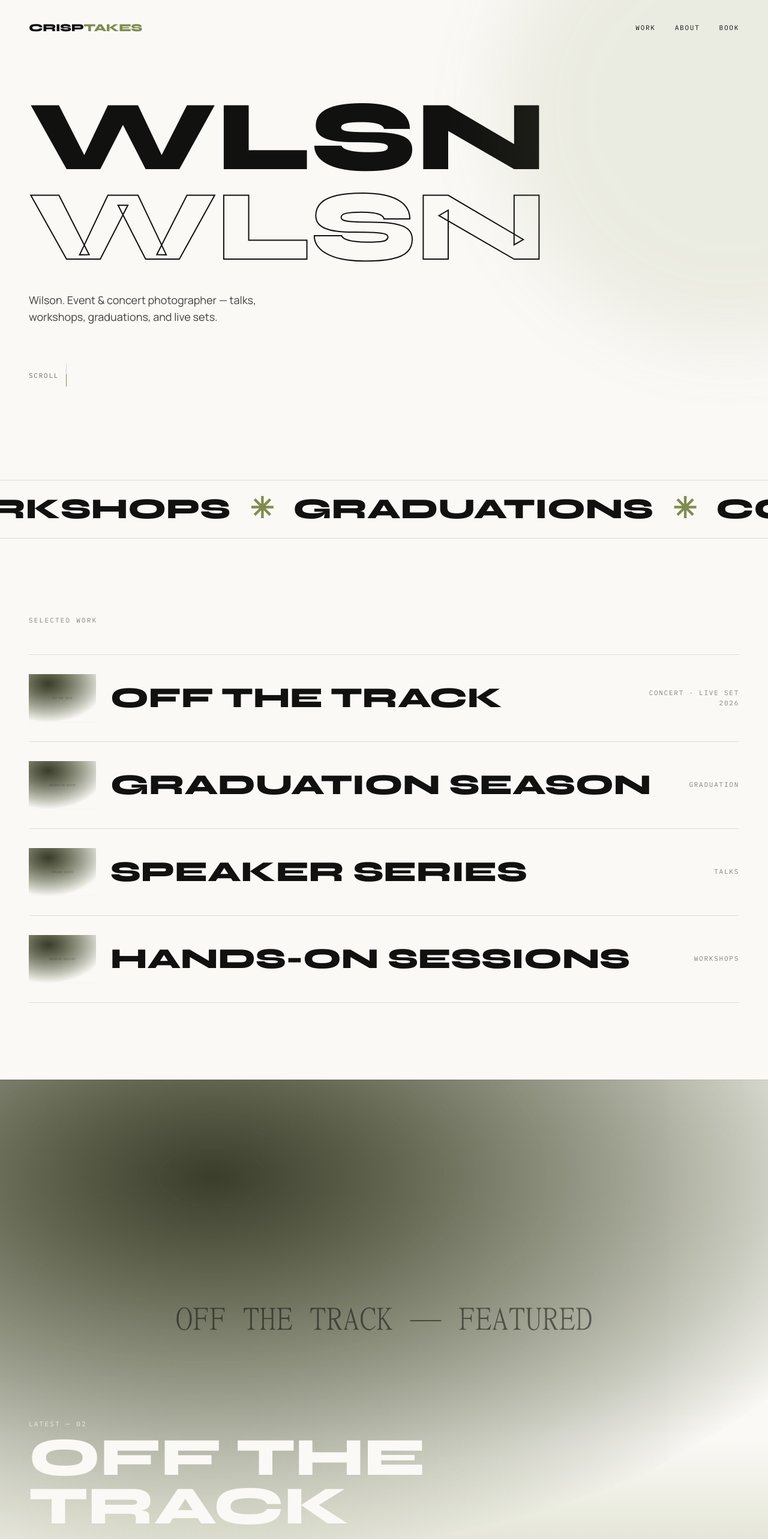
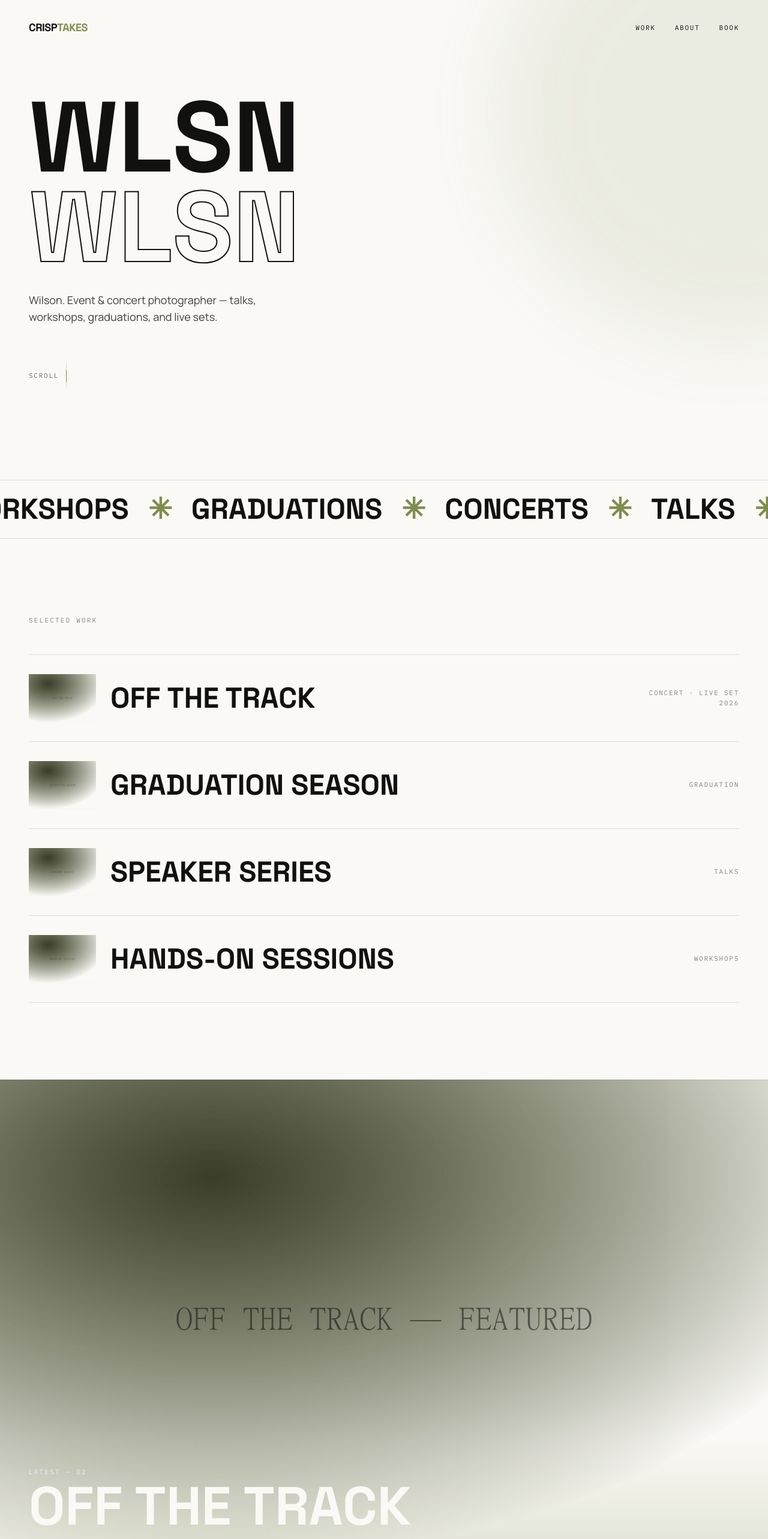
Before and after one commit to WilsonChieu/wlsn-portfolio, a Next.js app: page / in a window 1280 px wide. Shown: the top 2566 px of the page at 60% size. Built offline with nearby package versions, Linux system fonts and the light colour scheme.

Commit message:
Swap display font from Syne to Space Grotesk site-wide

```diff
--- a/app/layout.tsx
+++ b/app/layout.tsx
@@ -1,12 +1,12 @@
 import type { Metadata } from "next";
-import { Syne, Manrope, IBM_Plex_Mono } from "next/font/google";
+import { Space_Grotesk, Manrope, IBM_Plex_Mono } from "next/font/google";
 import SmoothScrollProvider from "@/components/SmoothScrollProvider";
 import "./globals.css";
 
-const syne = Syne({
+const spaceGrotesk = Space_Grotesk({
   subsets: ["latin"],
-  weight: ["700", "800"],
-  variable: "--font-syne",
+  weight: ["500", "700"],
+  variable: "--font-display",
   display: "swap",
 });
 
@@ -32,7 +32,7 @@ export const metadata: Metadata = {
 
 export default function RootLayout({ children }: { children: React.ReactNode }) {
   return (
-    <html lang="en" className={`${syne.variable} ${manrope.variable} ${plexMono.variable}`}>
+    <html lang="en" className={`${spaceGrotesk.variable} ${manrope.variable} ${plexMono.variable}`}>
       <body className="font-body bg-paper text-ink antialiased">
         <SmoothScrollProvider>{children}</SmoothScrollProvider>
       </body>
--- a/components/About.tsx
+++ b/components/About.tsx
@@ -9,7 +9,7 @@ export default function About() {
   return (
     <section id="about" className="grid gap-12 px-6 py-24 md:grid-cols-2 md:gap-16 md:px-12 md:py-32">
       <motion.h2
-        className="font-display text-4xl font-extrabold uppercase leading-[0.95] md:text-6xl"
+        className="font-display text-4xl font-bold uppercase leading-[0.95] md:text-6xl"
         variants={fadeUp}
         initial="hidden"
         whileInView="visible"
--- a/components/Contact.tsx
+++ b/components/Contact.tsx
@@ -15,7 +15,7 @@ export default function Contact() {
       />
 
       <motion.h2
-        className="font-display text-[13vw] font-extrabold uppercase leading-[0.9] md:text-[7vw]"
+        className="font-display text-[13vw] font-bold uppercase leading-[0.9] md:text-[7vw]"
         variants={fadeUp}
         initial="hidden"
         whileInView="visible"
--- a/components/Featured.tsx
+++ b/components/Featured.tsx
@@ -29,7 +29,7 @@ export default function Featured() {
         <span className="font-mono text-[11px] uppercase tracking-[0.2em] text-paper/80">
           Latest — 02
         </span>
-        <h2 className="font-display text-[12vw] font-extrabold uppercase leading-[0.9] text-paper md:text-[7vw]">
+        <h2 className="font-display text-[12vw] font-bold uppercase leading-[0.9] text-paper md:text-[7vw]">
           Off The Track
         </h2>
       </div>
--- a/components/Hero.tsx
+++ b/components/Hero.tsx
@@ -17,7 +17,7 @@ export default function Hero() {
         aria-hidden
       />
 
-      <h1 className="font-display font-extrabold uppercase leading-[0.9] text-[clamp(58px,13vw,190px)]">
+      <h1 className="font-display font-bold uppercase leading-[0.9] text-[clamp(58px,13vw,190px)]">
         <span className="block overflow-hidden">
           <motion.span
             className="block"
--- a/components/Loader.tsx
+++ b/components/Loader.tsx
@@ -62,7 +62,7 @@ export default function Loader() {
         >
           <div className="overflow-hidden">
             <motion.h1
-              className="font-display text-[12vw] font-extrabold uppercase leading-[0.9] text-paper md:text-[8vw]"
+              className="font-display text-[12vw] font-bold uppercase leading-[0.9] text-paper md:text-[8vw]"
               initial={{ y: "100%" }}
               animate={{ y: 0 }}
               transition={{ duration: 0.8, ease: easeLoader }}
@@ -72,7 +72,7 @@ export default function Loader() {
           </div>
 
           <div className="flex items-end justify-between">
-            <span className="font-display text-[18vw] font-extrabold leading-none text-paper md:text-[10vw]">
+            <span className="font-display text-[18vw] font-bold leading-none text-paper md:text-[10vw]">
               {count}
             </span>
             <div className="h-px w-1/2 bg-paper/20 md:w-1/3">
--- a/components/Marquee.tsx
+++ b/components/Marquee.tsx
@@ -6,7 +6,7 @@ function Track() {
   return (
     <div className="flex shrink-0 items-center gap-8 pr-8">
       {ITEMS.map((item) => (
-        <span key={item} className="flex items-center gap-8 font-display text-3xl font-extrabold uppercase md:text-5xl">
+        <span key={item} className="flex items-center gap-8 font-display text-3xl font-bold uppercase md:text-5xl">
           {item}
           <span className="text-olive">✳</span>
         </span>
--- a/components/Nav.tsx
+++ b/components/Nav.tsx
@@ -3,7 +3,7 @@
 export default function Nav() {
   return (
     <header className="fixed inset-x-0 top-0 z-40 flex items-center justify-between px-6 py-6 md:px-12 md:py-8">
-      <a href="#hero" className="font-display text-lg font-extrabold uppercase tracking-tight focus-ring">
+      <a href="#hero" className="font-display text-lg font-bold uppercase tracking-tight focus-ring">
         CRISP<span className="text-olive">TAKES</span>
       </a>
       <nav className="flex items-center gap-6 font-mono text-[11px] uppercase tracking-[0.16em] md:gap-8">
--- a/components/WorkList.tsx
+++ b/components/WorkList.tsx
@@ -38,7 +38,7 @@ export default function WorkList() {
                     sizes="200px"
                   />
                 </div>
-                <h3 className="min-w-0 flex-1 break-words font-display text-2xl font-extrabold uppercase leading-[0.95] transition-all duration-300 group-hover:translate-x-[14px] group-hover:text-olive md:text-5xl">
+                <h3 className="min-w-0 flex-1 break-words font-display text-2xl font-bold uppercase leading-[0.95] transition-all duration-300 group-hover:translate-x-[14px] group-hover:text-olive md:text-5xl">
                   {row.title}
                 </h3>
               </div>
--- a/tailwind.config.ts
+++ b/tailwind.config.ts
@@ -12,7 +12,7 @@ const config: Config = {
         line: "rgba(17,17,16,0.12)",
       },
       fontFamily: {
-        display: ["var(--font-syne)", "sans-serif"],
+        display: ["var(--font-display)", "sans-serif"],
         body: ["var(--font-manrope)", "sans-serif"],
         mono: ["var(--font-plex-mono)", "monospace"],
       },
```
